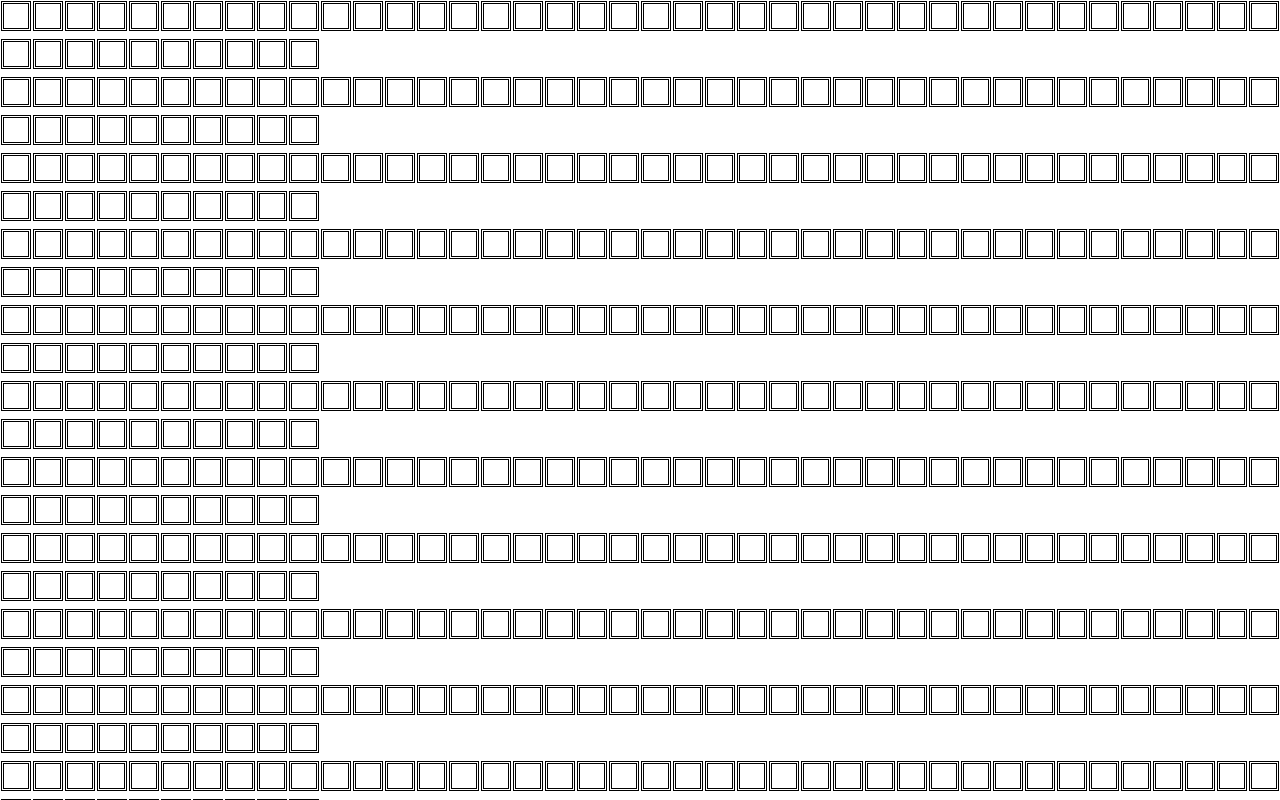
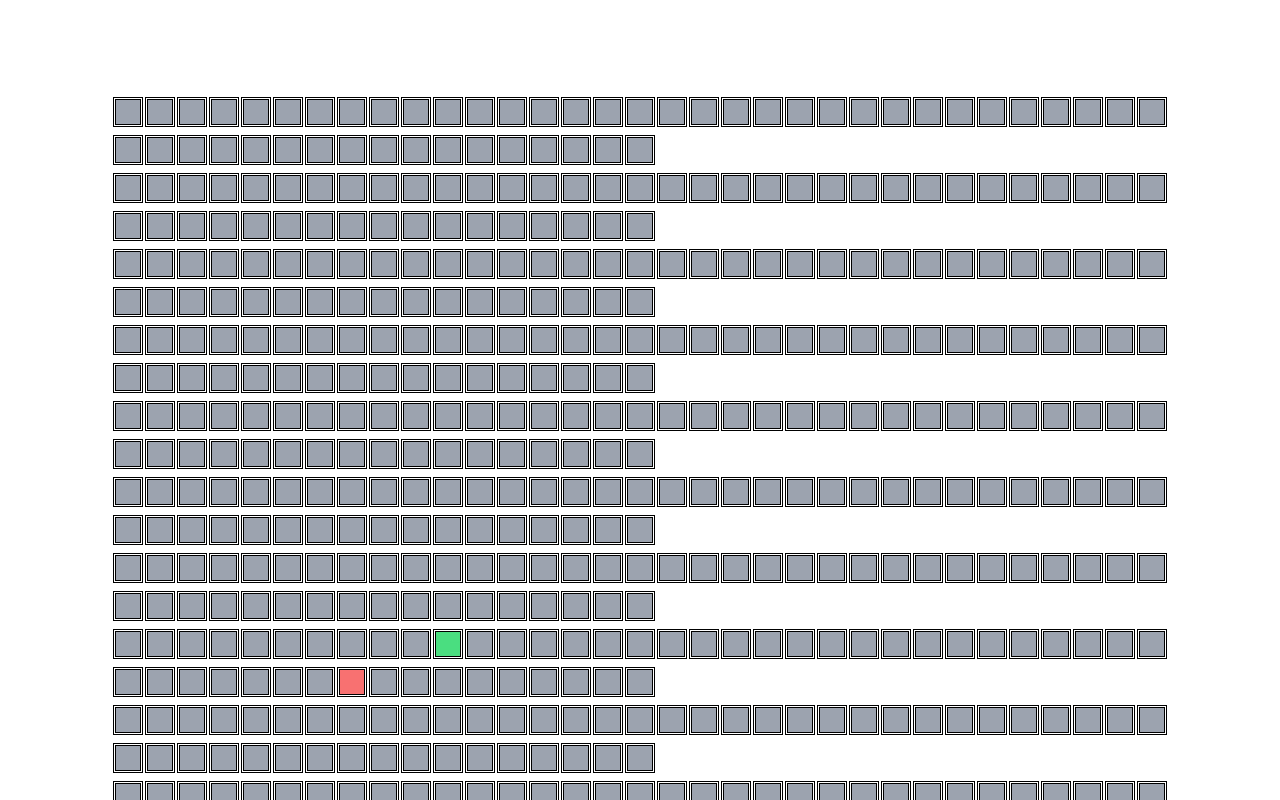
Before and after one commit to NaralC/Pathfinding-Visualizer, a React (Vite) app: page / in a window 1280 px wide. Shown: the top 800 px of the page. Built offline with nearby package versions, Linux system fonts and the light colour scheme.

Commit message:
Add BFS, node start/finish css, nodeType

```diff
--- /dev/null
+++ b/src/Algorithms/BFS.ts
@@ -0,0 +1,47 @@
+import { NodeType } from "../App";
+
+export const BFS = (props: {
+  matrix: NodeType[][];
+  startNode: NodeType;
+  endNode: NodeType;
+}): void => {
+  const appendNeighbors = (node: NodeType | undefined): void => {
+    if (!node) return;
+
+    // Prevent boundary break or going over the same cell
+    if ( seen.has(node) ||
+      node.row < 0 ||
+      node.row >= props.matrix.length ||
+      node.col < 0 ||
+      node.col >= props.matrix[0].length
+    )
+      return;
+
+    q.push(node);
+  };
+
+  const q: Array<NodeType | undefined> = [props.startNode];
+  const seen: Set<NodeType | undefined> = new Set<NodeType | undefined>;
+
+  while (q.length > 0) {
+    const node = q.shift();
+
+    if (node) {
+      if (node === props.endNode) {
+        console.log("Found");
+        return;
+      }
+
+      // Mark current node as visited
+      node.isStart = true;
+      seen.add(node);
+
+      appendNeighbors({ ...node, row: node.row - 1 }); // Up
+      appendNeighbors({ ...node, row: node.row + 1 }); // Down
+      appendNeighbors({ ...node, row: node.col - 1 }); // Left
+      appendNeighbors({ ...node, row: node.col + 1 }); // Right
+    }
+  }
+
+  return;
+};
--- a/src/App.tsx
+++ b/src/App.tsx
@@ -1,22 +1,54 @@
 import React, { useEffect, useState } from "react";
 import Node from "./Components/Node";
+import { BFS } from "./Algorithms/BFS";
 
-type Props = {};
+export type NodeType = {
+  row: number;
+  col: number;
+  isStart: boolean;
+  isFinish: boolean;
+};
 
-const App: React.FC = (props: Props) => {
-  // Initiliaze 15x50 matrix filled with 0s
-  const nodeList: number[][] = Array(15)
-    .fill(0)
-    .map((row) => new Array(50).fill(0));
+const App: React.FC = () => {
+  // Initiliaze a 15 row by 50 col matrix
+  const nodeList: NodeType[][] = [];
+
+  for (let rowIdx = 0; rowIdx < 15; rowIdx++) {
+    const currentRow: NodeType[] = [];
+
+    for (let colIdx = 0; colIdx < 50; colIdx++) {
+      const currentNode: NodeType = {
+        row: rowIdx,
+        col: colIdx,
+        isStart: rowIdx === 7 && colIdx === 10,
+        isFinish: rowIdx === 7 && colIdx === 40,
+      };
+
+      currentRow.push(currentNode);
+    }
+    nodeList.push(currentRow);
+  }
 
   console.log(nodeList);
+  // BFS({
+  //   matrix: nodeList,
+  //   startNode: nodeList[7][10],
+  //   endNode: nodeList[7][40],
+  // });
+  console.log(nodeList);
+
   return (
-    <div>
+    <div className="mx-28 my-24">
       {nodeList.map((row, rowIdx) => {
         return (
           <ol>
             {row.map((col, colIdx) => (
-              <Node></Node>
+              <Node
+                row={rowIdx}
+                col={colIdx}
+                isStart={col.isStart}
+                isFinish={col.isFinish}
+              ></Node>
             ))}
           </ol>
         );
--- a/src/Components/Node.css
+++ b/src/Components/Node.css
@@ -4,6 +4,14 @@
 
 @layer base {
   .node {
-    @apply w-6 h-6 inline-block outline-double m-1;
+    @apply w-6 h-6 inline-block outline-double m-1 bg-gray-400;
+  }
+
+  .node-start {
+    @apply w-6 h-6 inline-block outline-double m-1 bg-green-400;
+  }
+
+  .node-finish {
+    @apply w-6 h-6 inline-block outline-double m-1 bg-red-400;
   }
 }
--- a/src/Components/Node.tsx
+++ b/src/Components/Node.tsx
@@ -1,10 +1,16 @@
 import React from "react";
 import "./Node.css";
+import { NodeType } from "../App";
 
-type Props = {};
+const Node = (props: NodeType) => {
+  const nodeClassName = (): string => {
+    if (!props.isStart && !props.isFinish) return "node";
 
-const Node: React.FC = (props: Props) => {
-  return <div className="node"></div>;
+    if (props.isStart) return "node-start";
+    else return "node-finish";
+  };
+
+  return <div className={`${nodeClassName()}`}></div>;
 };
 
 export default Node;
```
